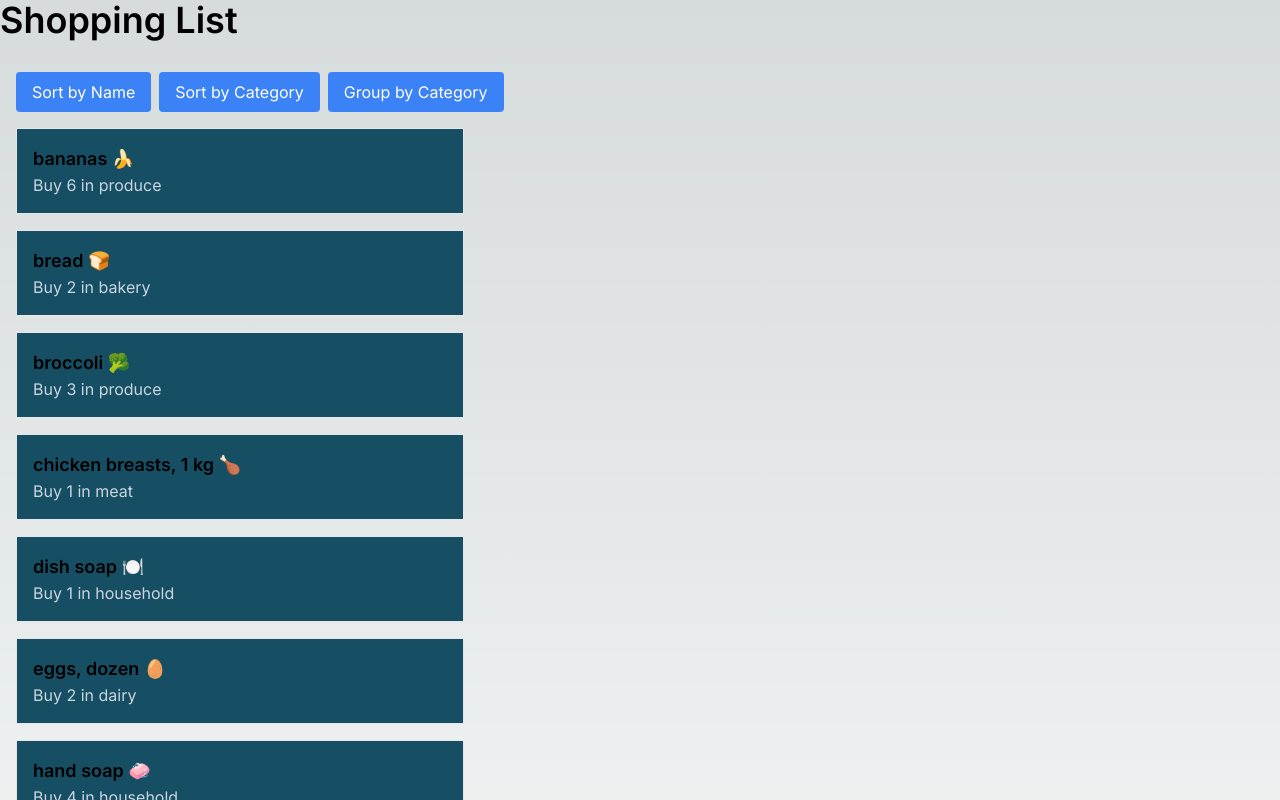
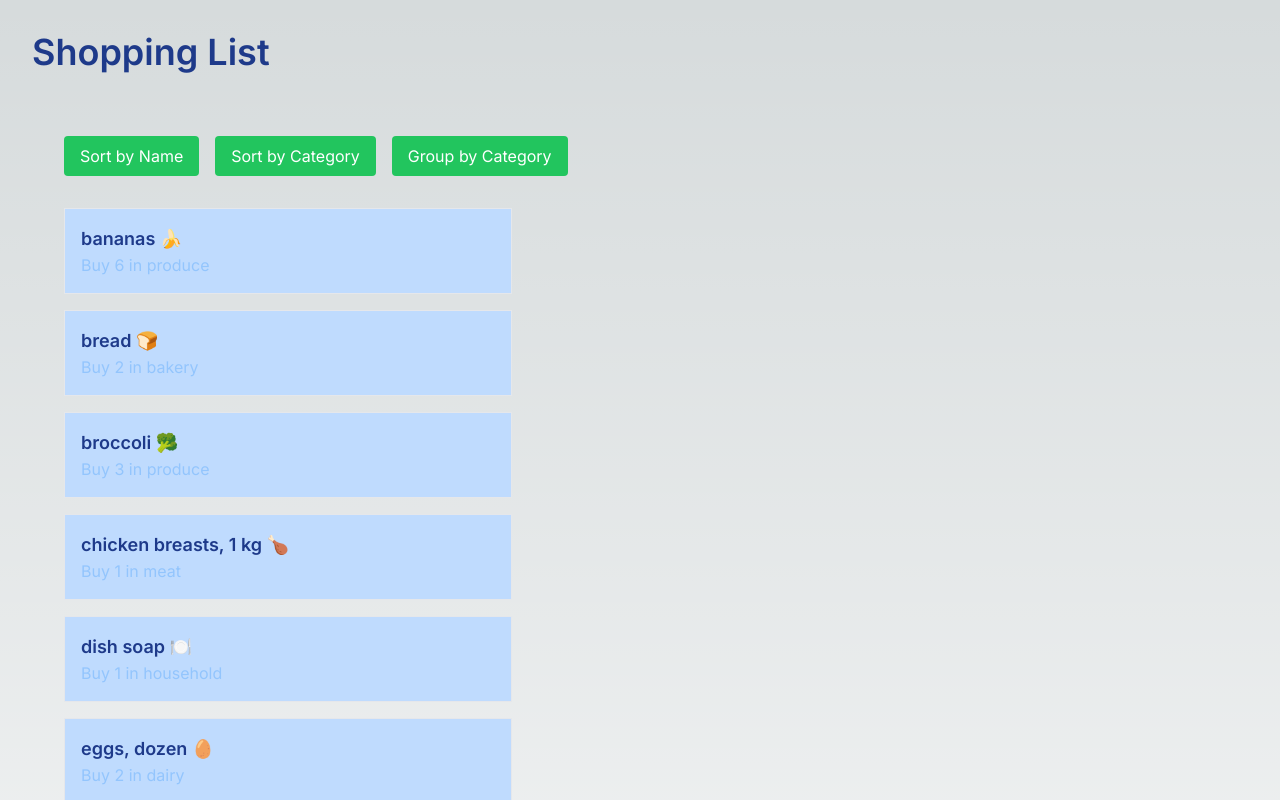
Before and after one commit to Henil-Patel12/cprg306-assignments, a Next.js app: page /week-5 in a window 1280 px wide. Shown: the top 800 px of the page. Built offline with nearby package versions, Linux system fonts and the light colour scheme.

Commit message:
week 5 done

```diff
--- a/app/week-5/item-list.js
+++ b/app/week-5/item-list.js
@@ -1,4 +1,3 @@
-
 "use client";
 
 import { useState } from 'react';
@@ -46,22 +45,22 @@ export default function ItemList() {
       });
 
   return (
-    <main className="p-4">
-      <div className="mb-4">
+    <main className="p-8">
+      <div className="mb-8">
         <button
-          className={"bg-blue-500 text-white px-4 py-2 rounded active:bg-blue-950 "}
+          className={"bg-green-500 text-white px-4 py-2 rounded active:bg-green-700 "}
           onClick={handleSortByName}
         >
           Sort by Name
         </button>
         <button
-          className={"bg-blue-500 text-white px-4 py-2 rounded ml-2 active:bg-blue-950 "}
+          className={"bg-green-500 text-white px-4 py-2 rounded ml-4 active:bg-green-700 "}
           onClick={handleSortByCategory}
         >
           Sort by Category
         </button>
         <button
-          className={"bg-blue-500 text-white px-4 py-2 rounded ml-2 active:bg-blue-950 "}
+          className={"bg-green-500 text-white px-4 py-2 rounded ml-4 active:bg-green-700 "}
           onClick={handleGroupByCategory}
         >
           Group by Category
--- a/app/week-5/item.js
+++ b/app/week-5/item.js
@@ -1,8 +1,8 @@
 export default function Item( {id ,name, quantity, category} ) {
   return (
-    <div className="mb-4 p-4 border bg-cyan-900  max-w-md">
-    <p className="text-lg font-semibold divide-y divide-slate-300">{name}</p>
-    <p className="text-slate-300">Buy {quantity} in {category}</p>
-  </div>
+    <div className="mb-4 p-4 border bg-blue-200 text-blue-900 max-w-md">
+      <p className="text-lg font-semibold divide-y divide-blue-300">{name}</p>
+      <p className="text-blue-300">Buy {quantity} in {category}</p>
+    </div>
   );
 };
--- a/app/week-5/page.js
+++ b/app/week-5/page.js
@@ -2,8 +2,8 @@ import ItemList from "./item-list";
 
 export default function Page () {
   return (
-    <main>
-      <h1 className="text-4xl font-semibold mb-4">Shopping List</h1>
+    <main className="p-8 text-blue-900">
+      <h1 className="text-4xl font-semibold mb-8">Shopping List</h1>
       <ItemList />
     </main>
   );
```
